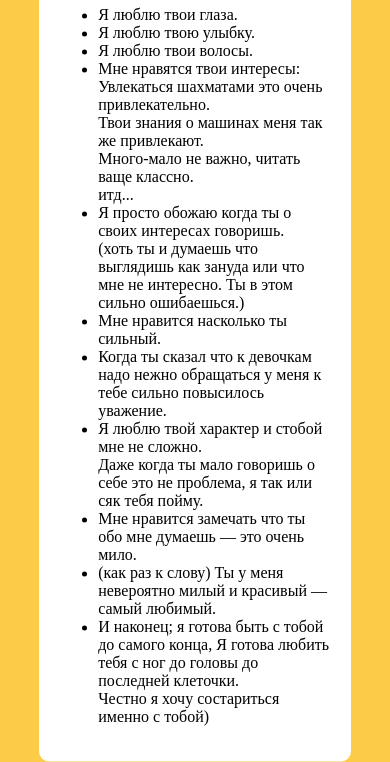
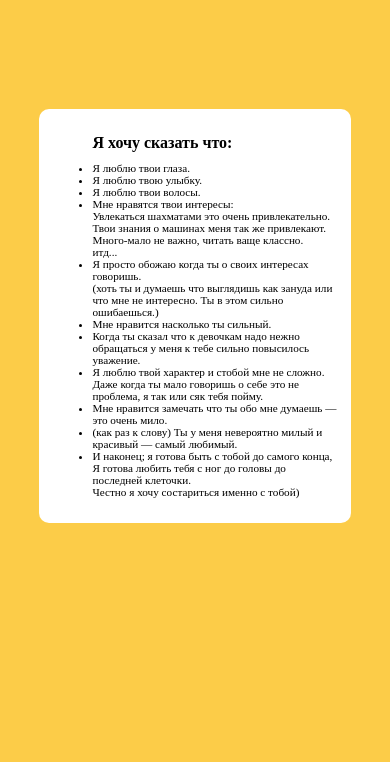
Before and after one commit to sophiagorlyk/02, a plain HTML site: page index.html in a window 390 px wide. Shown: the part 106-868 px from the top of the page. After the commit the page ends 844 px from the top, so only its background shows below. Drawn offline with Linux system fonts and the light colour scheme.

Commit message:
Add files via upload

```diff
--- a/style.css
+++ b/style.css
@@ -29,8 +29,11 @@ body{background-color: rgb(252, 204, 72);}
 
 @media (max-width: 500px){
     .ctn{
-        font-size: 1rem;
+        font-size: 0.7rem;
         padding:1.2em;
         width: 80%;
     }
+    .h1{
+        font-size: 1rem;
+    }
 }
```
